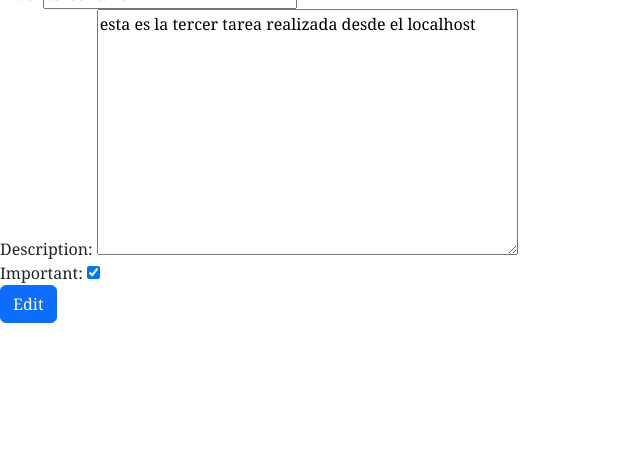
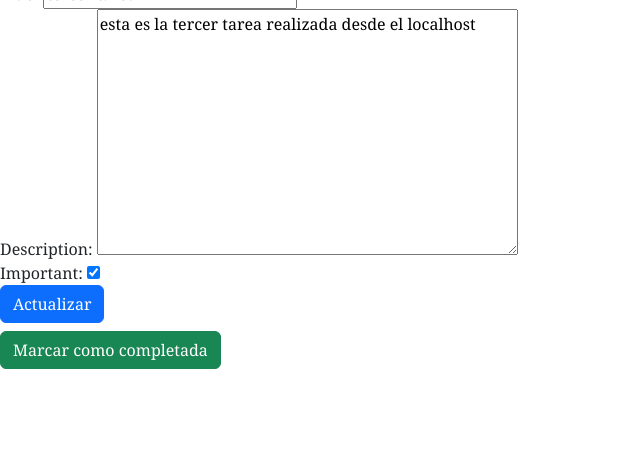
Before and after one commit to santimontironi/CRUD-Django, a Django app: page /tasks/4/ in a window 1280 px wide. Shown: the part 347-800 px from the top of the page, without its empty margins (0-640 px from the left). Run offline with Django 5.2, Linux system fonts and the light colour scheme; data comes from the database, SQL or seed files in the repository; both versions use the stored data as it was after the commit.

Commit message:
marcar tarea como completada agregado a la aplicacion

```diff
--- a/djangocrud/urls.py
+++ b/djangocrud/urls.py
@@ -26,5 +26,6 @@ urlpatterns = [
     path('createTasks/',views.createTasks, name='createTask'),
     path('tasks/',views.tasks, name='tasks'),
     path('tasks/<int:task_id>/',views.taskDetail, name='taskDetail'),
+    path('task/completed/<int:task_id>',views.taskCompleted, name='taskCompleted'),
     path('logout/',views.logOut, name='logout')
 ]
--- a/tasks/templates/taskDetail.html
+++ b/tasks/templates/taskDetail.html
@@ -5,9 +5,16 @@
     <form method="post">
         {%csrf_token%}
         {{form}}
-        <input class="btn btn-primary" type="submit" value="Edit">
+        <input class="btn btn-primary" type="submit" value="Actualizar">
     </form>
 
     <h3>{{error}}</h3>
 
+    <form action="{% url 'taskCompleted' task.id %}" method="post">
+        {%csrf_token%}
+        <button class="btn btn-success">
+            Marcar como completada
+        </button>
+    </form>
+
 {%endblock%}
--- a/tasks/templates/tasks.html
+++ b/tasks/templates/tasks.html
@@ -2,7 +2,7 @@
 
 {%block content%}
 
-    <h1 class="text-center mt-3 fs-1 border-3 border-bottom border-success d-flex align-center justify-content-center w-100 pb-2">Hola! Estas son tus tareas.</h1>
+    <h1 class="text-center mt-3 fs-1 border-3 border-bottom border-success d-flex align-center justify-content-center w-100 pb-2">Hola! Estas son tus tareas pendientes.</h1>
 
     <section class="tasks container-fluid row w-100">
             {%for task in tasks%}
--- a/tasks/views.py
+++ b/tasks/views.py
@@ -5,6 +5,7 @@ from django.contrib.auth import login,logout, authenticate
 from django.db import IntegrityError
 from .models import Task
 from .forms import TaskForm
+from django.utils import timezone
 # Create your views here.
 
 
@@ -103,6 +104,12 @@ def taskDetail(request,task_id):
                 'task':task
             })
 
+def taskCompleted(request,task_id):
+    task = get_object_or_404(Task,id=task_id)
+    if request.method == "POST":
+        task.datecompleted = timezone.now()
+        task.save()
+        return redirect('tasks')
 
 def logOut(request):
     logout(request)
```
Also changed, not shown: db.sqlite3.
